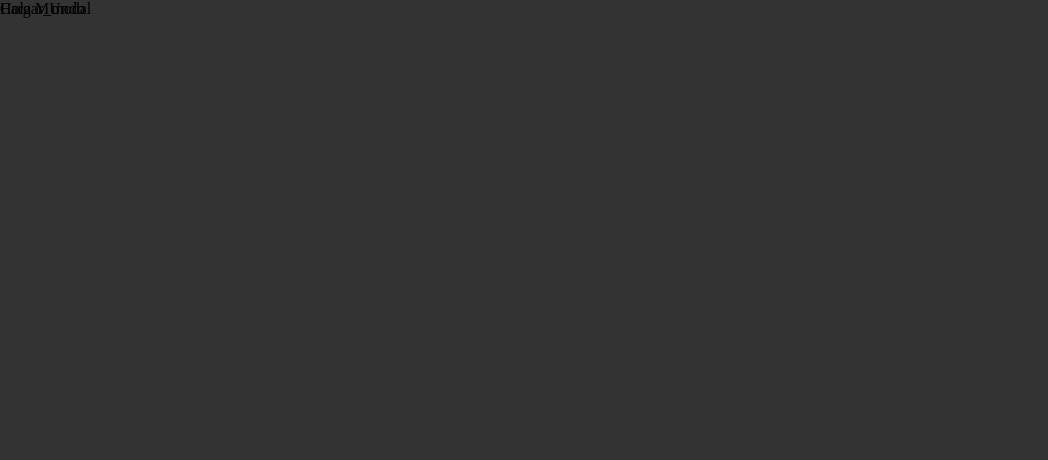
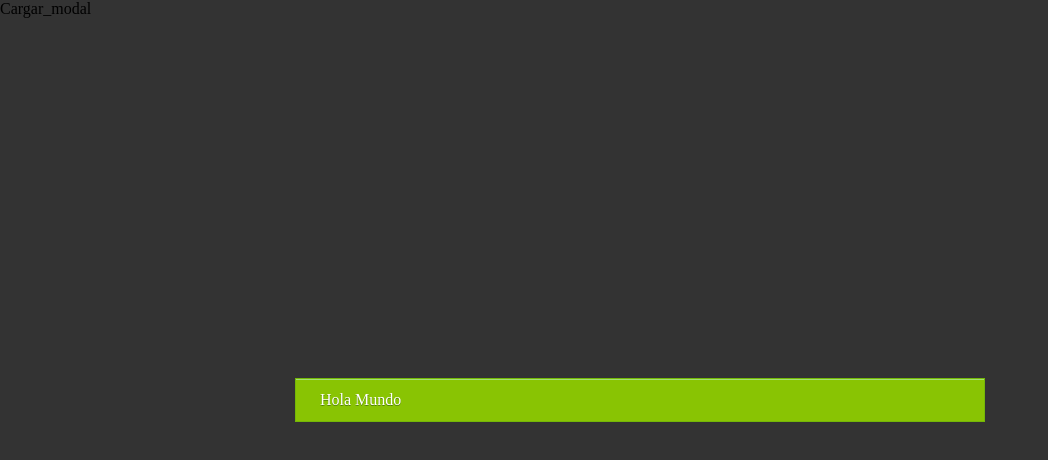
Before and after one commit to navike21/bastemp, a plain HTML site: page index.html in a window 1280 px wide. Both pictures are taken after a click on the element "Cargar_modal". Shown: the whole page, without its empty margins (0-1048 px from the left). Drawn offline with nearby package versions, Linux system fonts and the light colour scheme.

Commit message:
Carga de estructura del modal

```diff
--- a/index.html
+++ b/index.html
@@ -9,7 +9,11 @@
   </head>
   <body>
     <div class="overflow"></div>
-    <div id="idmodal" class="modal">Hola MUndo</div>
+    <div id="idmodal" class="modal w_100 full_min_h section_middle_center">
+        <div class="w_50 boton_verde">
+            Hola Mundo
+        </div>
+    </div>
     <div class="modal_on" data-iddestinomodal="idmodal">Cargar_modal</div>
   </body>
 </html>
```
